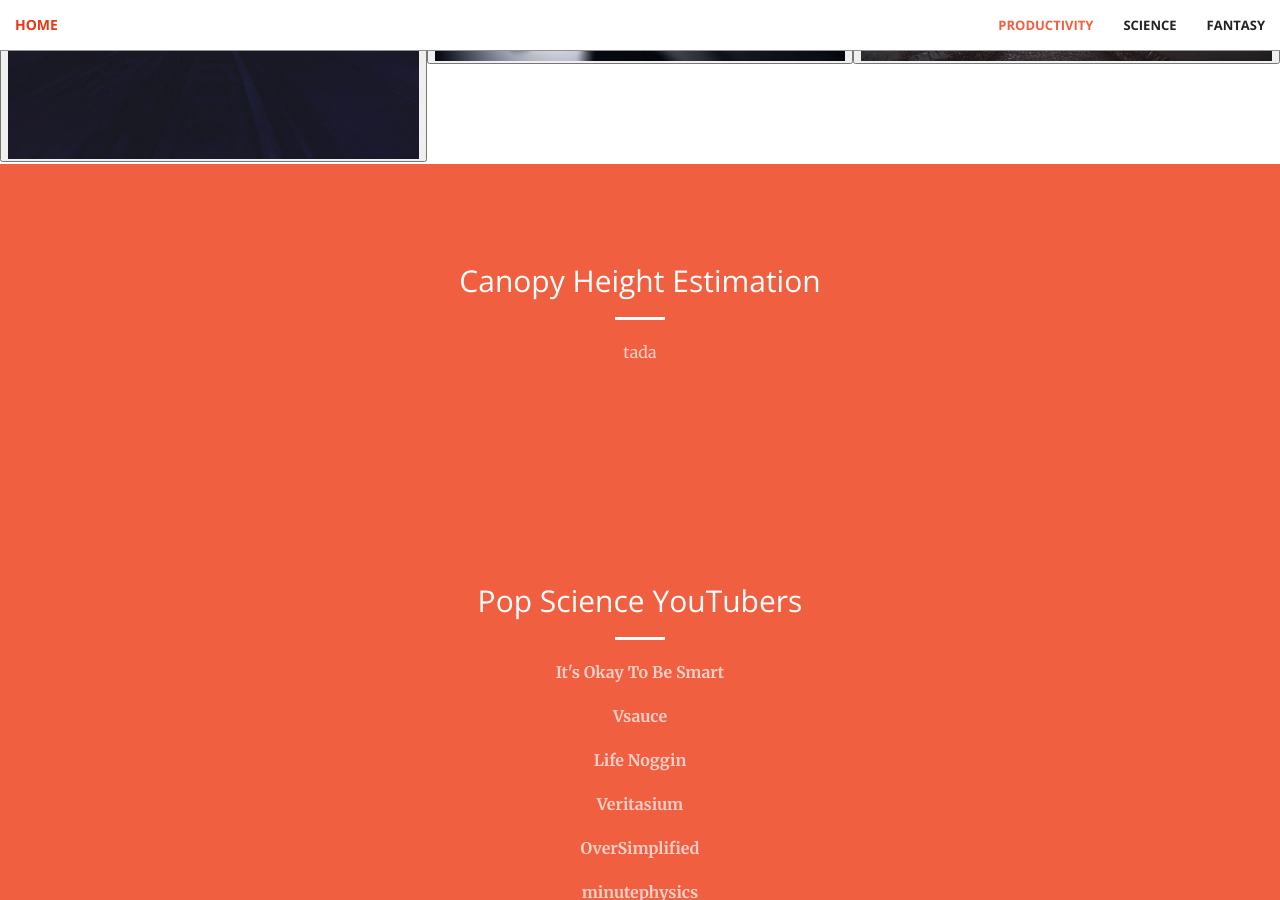
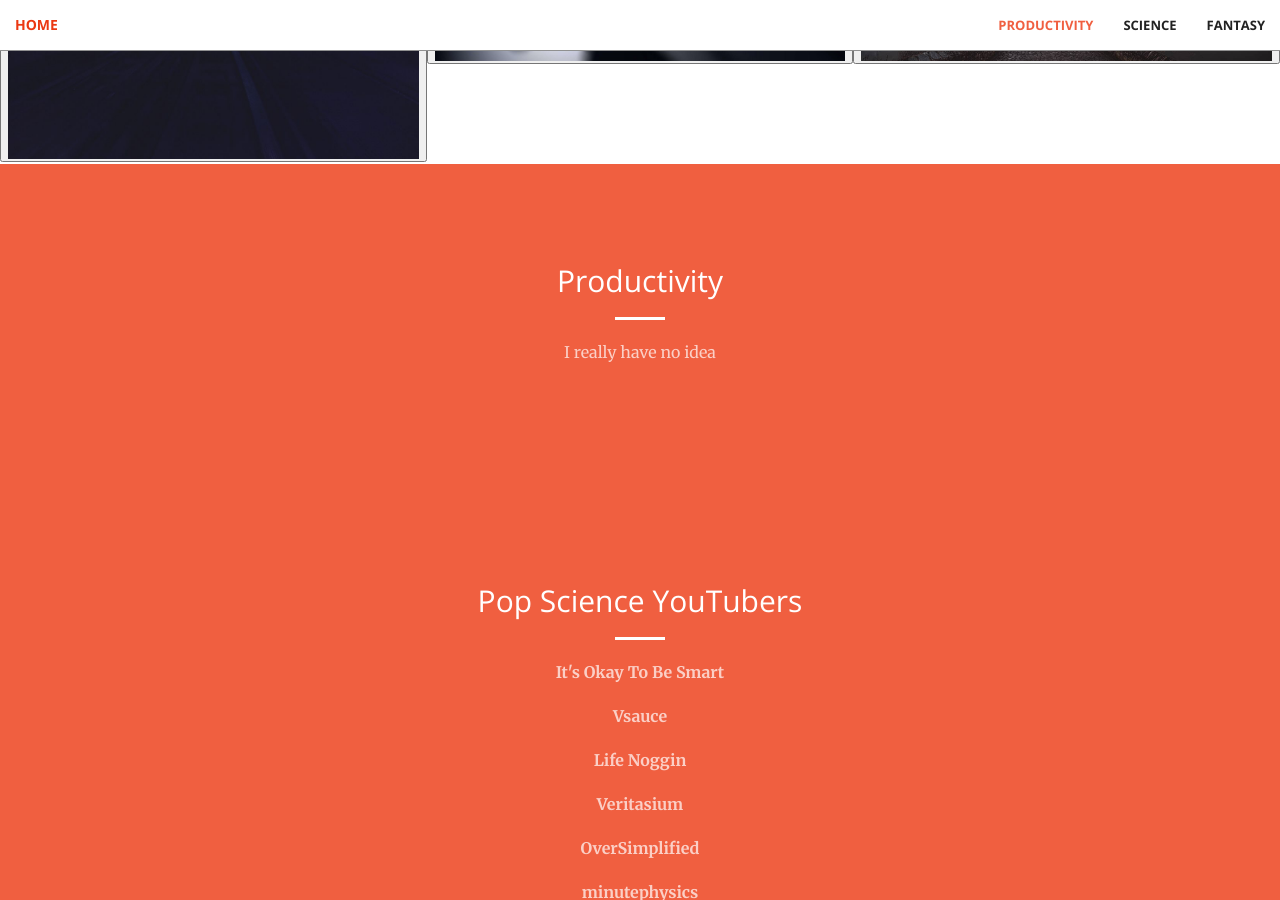
Before and after one commit to aravindbharathi/aravindbharathi.github.io, a Jekyll site: the page rec/index.html, which Jekyll copies as it is, in a window 1280 px wide and 900 px high, scrolled down 1073 px. Built offline with Jekyll 4.4.1, drawn with Linux system fonts in a browser that asks for light colours.

Commit message:
Update index.html

```diff
--- a/rec/index.html
+++ b/rec/index.html
@@ -139,10 +139,10 @@
         <div class="container">
             <div class="row">
                 <div class="col-lg-8 col-lg-offset-2 text-center">
-                    <h2 class="section-heading">Canopy Height Estimation</h2>
+                    <h2 class="section-heading">Productivity</h2>
                     <hr class="light">
                     <p class="text-faded">
-                      tada
+                      I really have no idea
                     </p>
                     <!--a href="#stuff" class="btn btn-default btn-xl">What else?</a-->
                 </div>
```
